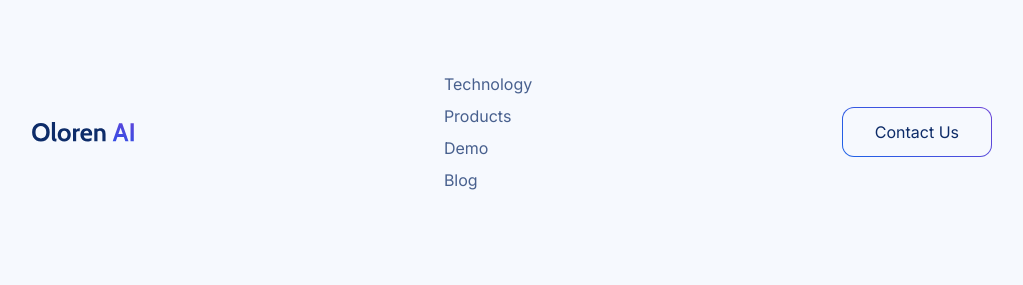
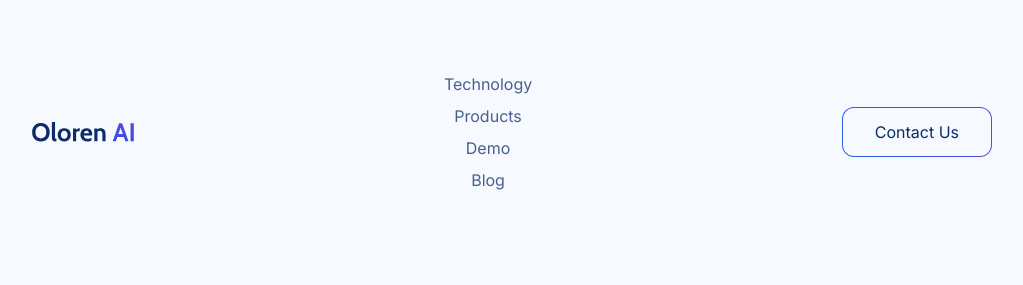
Before and after one commit to Oloren-AI/oloren-blog-site, a Jekyll site: the page built from index.html, in a window 1280 px wide. Shown: the part 2392-2677 px from the top of the page, without its empty margins (128-1151 px from the left). Built offline with Jekyll 4.4.1, drawn with Linux system fonts in a browser that asks for light colours.

Commit message:
Update index.html

```diff
--- a/index.html
+++ b/index.html
@@ -203,7 +203,7 @@ title: "Oloren AI"
 
       <div
         id="links"
-        class="font-lg flex flex-col items-center space-y-2 text-left text-secondary md:items-start"
+        class="font-lg flex flex-col items-center space-y-2 text-left text-secondary"
       >
         <a href="{{site.url}}/#technology">Technology</a>
         <a href="{{site.url}}/#products">Products</a>
```
